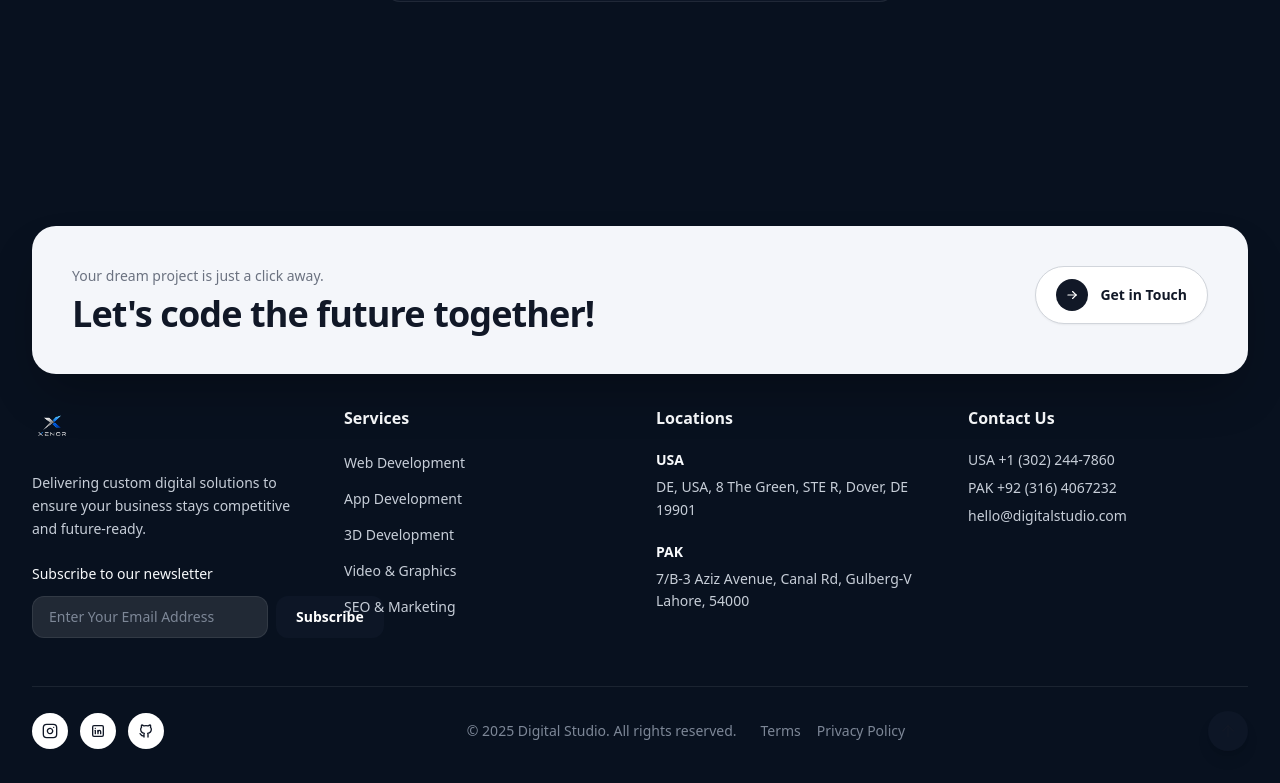
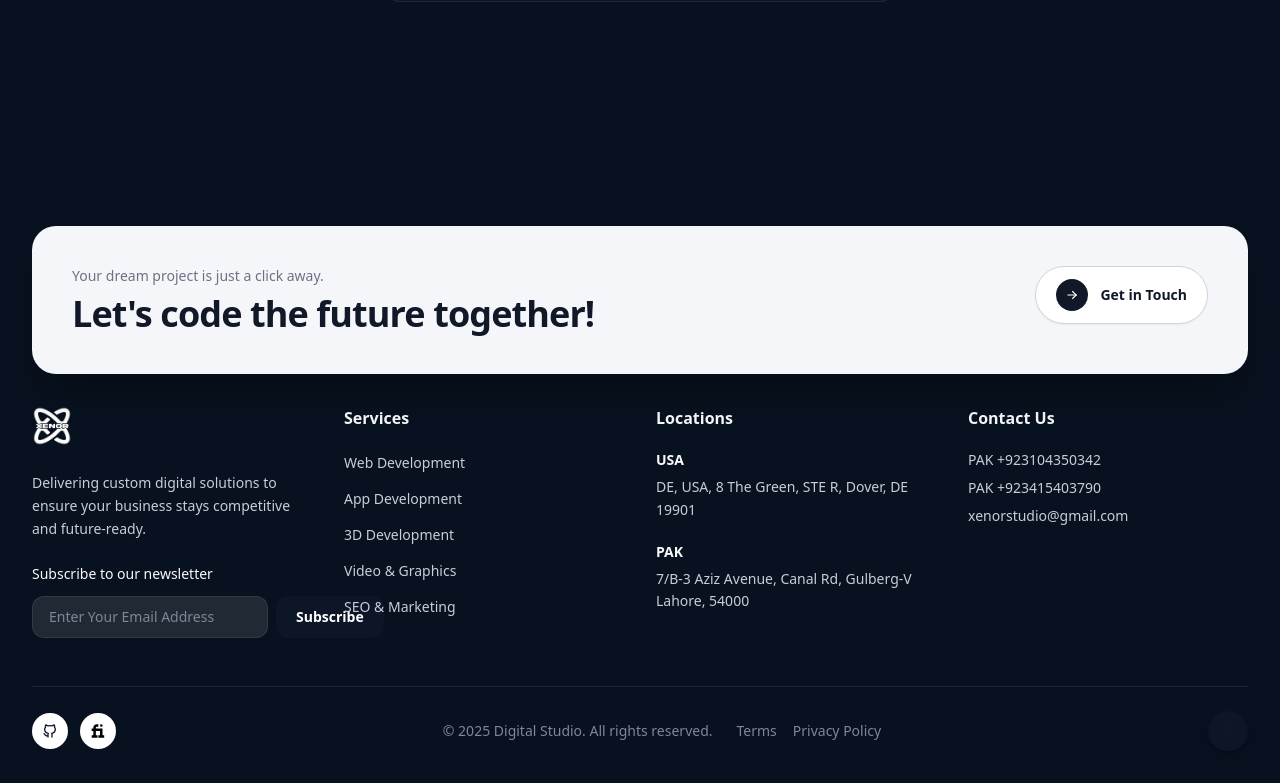
Before and after one commit to Arslan-chaudhry99/new-portfolio, a Next.js app: page /contact in a window 1280 px wide. Shown: the part 714-1497 px from the top of the page. Built offline with nearby package versions, Linux system fonts and the light colour scheme.

Commit message:
fix issue in the UI

```diff
--- a/app/components/Footer.tsx
+++ b/app/components/Footer.tsx
@@ -9,23 +9,19 @@ import {
 } from "../data/agency";
 
 const socialIcons = {
-  instagram: (
-    <svg xmlns="http://www.w3.org/2000/svg" width="16" height="16" viewBox="0 0 24 24" fill="none" stroke="currentColor" strokeWidth="2" strokeLinecap="round" strokeLinejoin="round">
-      <rect x="2" y="2" width="20" height="20" rx="5" />
-      <path d="M16 11.37A4 4 0 1 1 12.63 8 4 4 0 0 1 16 11.37z" />
-      <path d="M17.5 6.5h.01" />
-    </svg>
-  ),
-  linkedin: (
-    <svg xmlns="http://www.w3.org/2000/svg" width="16" height="16" viewBox="0 0 24 24" fill="none" stroke="currentColor" strokeWidth="2" strokeLinecap="round" strokeLinejoin="round">
-      <path d="M4 4m0 2a2 2 0 0 1 2-2h12a2 2 0 0 1 2 2v12a2 2 0 0 1-2 2h-12a2 2 0 0 1-2-2z" />
-      <path d="M8 11v5" /><path d="M8 8v.01" /><path d="M12 16v-5" /><path d="M16 16v-3a2 2 0 0 0-4 0" />
-    </svg>
-  ),
   github: (
     <svg xmlns="http://www.w3.org/2000/svg" width="16" height="16" viewBox="0 0 24 24" fill="none" stroke="currentColor" strokeWidth="2" strokeLinecap="round" strokeLinejoin="round">
       <path d="M9 19c-4.3 1.4-4.3-2.5-6-3m12 5v-3.5c0-1 .1-1.4-.5-2 2.8-.3 5.5-1.4 5.5-6a4.6 4.6 0 0 0-1.3-3.2 4.2 4.2 0 0 0-.1-3.2s-1.1-.3-3.5 1.3a12.3 12.3 0 0 0-6.2 0c-2.4-1.6-3.5-1.3-3.5-1.3a4.2 4.2 0 0 0-.1 3.2 4.6 4.6 0 0 0-1.3 3.2c0 4.6 2.7 5.7 5.5 6-.6.6-.6 1.2-.5 2v3.5" />
     </svg>
+  ),
+  fiverr: (
+    <Image
+      src="/assess/fiverr-svgrepo-com.svg"
+      alt=""
+      width={16}
+      height={16}
+      className="h-4 w-4"
+    />
   ),
 };
 
--- a/app/components/HeroBanner.tsx
+++ b/app/components/HeroBanner.tsx
@@ -4,7 +4,7 @@ import Link from "next/link";
 type SocialLink = {
   label: string;
   href: string;
-  icon: "instagram" | "twitter" | "facebook" | "youtube" | "linkedin" | "github";
+  icon: "instagram" | "twitter" | "facebook" | "youtube" | "linkedin" | "github" | "fiverr";
 };
 
 type HeroBannerProps = {
@@ -54,6 +54,11 @@ const socialIcons: Record<SocialLink["icon"], React.ReactNode> = {
   github: (
     <svg xmlns="http://www.w3.org/2000/svg" width="16" height="16" viewBox="0 0 24 24" fill="none" stroke="currentColor" strokeWidth="2" strokeLinecap="round" strokeLinejoin="round" aria-hidden="true">
       <path d="M9 19c-4.3 1.4-4.3-2.5-6-3m12 5v-3.5c0-1 .1-1.4-.5-2 2.8-.3 5.5-1.4 5.5-6a4.6 4.6 0 0 0-1.3-3.2 4.2 4.2 0 0 0-.1-3.2s-1.1-.3-3.5 1.3a12.3 12.3 0 0 0-6.2 0c-2.4-1.6-3.5-1.3-3.5-1.3a4.2 4.2 0 0 0-.1 3.2 4.6 4.6 0 0 0-1.3 3.2c0 4.6 2.7 5.7 5.5 6-.6.6-.6 1.2-.5 2v3.5" />
+    </svg>
+  ),
+  fiverr: (
+    <svg xmlns="http://www.w3.org/2000/svg" width="16" height="16" viewBox="0 0 24 24" fill="currentColor" aria-hidden="true">
+      <path d="M23.004 8.937a2.97 2.97 0 0 0-.103-.276l-2.257-5.026A3.002 3.002 0 0 0 18.003 2h-5.994a3 3 0 0 0-2.641 1.635l-2.257 5.026a2.97 2.97 0 0 0-.103.276 12.043 12.043 0 0 0-.668 2.712 12.043 12.043 0 0 0 .668 2.712c.02.095.05.185.103.276l2.257 5.026A3 3 0 0 0 12.009 22h5.994a3 3 0 0 0 2.641-1.635l2.257-5.026a2.97 2.97 0 0 0 .103-.276 12.043 12.043 0 0 0 .668-2.712 12.043 12.043 0 0 0-.668-2.712zM7.093 10.098l1.777 5.132c.032.07.06.142.06.219 0 .408-.328.732-.736.732-.271 0-.508-.147-.636-.367L7.11 15.27H5.18l.617 1.534a.736.736 0 0 1-.684 1.02.735.735 0 0 1-.684-1.02l.618-1.534H3.998a.736.736 0 0 1 0-1.472h1.731L5.11 13.298 3.314 8.166a.735.735 0 0 1 .684-1.02.735.735 0 0 1 .684 1.02l1.411 4.132zm8.008 0a.736.736 0 0 1 .736.736v5.132a.736.736 0 0 1-1.472 0v-5.132a.736.736 0 0 1 .736-.736zm3.728 0h2.208a.736.736 0 0 1 0 1.472h-1.472v1.472h1.472a.736.736 0 0 1 0 1.472h-1.472v2.208a.736.736 0 0 1-1.472 0v-5.124a.736.736 0 0 1 .736-.736z" />
     </svg>
   ),
 };
--- a/app/components/ReviewsSection.tsx
+++ b/app/components/ReviewsSection.tsx
@@ -179,7 +179,7 @@ export default function ReviewsSection({
   if (count === 0) return null;
 
   return (
-    <section className="container mx-auto px-8 2xl:px-32 mt-32">
+    <section className="container mx-auto px-8 2xl:px-32 ">
       <div className="flex flex-col sm:flex-row sm:items-end sm:justify-between gap-6">
         <div>
           <h2 className="text-3xl sm:text-4xl font-semibold tracking-tight text-foreground">
--- a/app/data/agency.ts
+++ b/app/data/agency.ts
@@ -13,7 +13,7 @@ export const homeHero = {
   subheading:
     "A full-service studio for web, mobile, and 3D — we turn ideas into scalable products that help businesses grow and stand out.",
   cta: { label: "Let's get in touch", href: "/contact" },
-  backgroundVideo: "/animated_logo.mp4",
+  heroImage: "/assess/glob_image.png",
 };
 
 export const clientLogos = {
@@ -139,19 +139,14 @@ export const servicesPage = {
     socialLabel: "Follow us:",
     socialLinks: [
       {
-        label: "LinkedIn",
-        href: "https://www.linkedin.com/in/arslan-jameel/",
-        icon: "linkedin" as const,
-      },
-      {
         label: "GitHub",
         href: "https://github.com/Arslan-chaudhry99/",
         icon: "github" as const,
       },
       {
-        label: "Instagram",
-        href: "https://instagram.com/",
-        icon: "instagram" as const,
+        label: "Fiverr",
+        href: "https://www.fiverr.com/s/2KYv87Q",
+        icon: "fiverr" as const,
       },
     ],
     clientBadge: {
@@ -289,9 +284,15 @@ export const servicesPage = {
           },
           {
             id: "ar-vr",
-            label: "AR / VR Experiences",
+            label: "3D Animation",
             content:
               "Immersive augmented and virtual reality experiences for training, product demos, and interactive storytelling that engage audiences in new ways.",
+          },
+          {
+            id: "ar-vr",
+            label: "3D rigging",
+            content:
+              "3D rigging is the process of creating a skeleton for a 3D model. It is used to create a skeleton for a 3D model. It is used to create a skeleton for a 3D model. It is used to create a skeleton for a 3D model. It is used to create a skeleton for a 3D model. It is used to create a skeleton for a 3D model.",
           },
           {
             id: "ai-integration",
@@ -456,24 +457,19 @@ export const footerContent = {
     },
   ],
   contact: {
-    phones: ["USA +1 (302) 244-7860", "PAK +92 (316) 4067232"],
-    email: "hello@digitalstudio.com",
+    phones: ["PAK +923104350342", "PAK +923415403790"],
+    email: "xenorstudio@gmail.com",
   },
   social: [
-    {
-      label: "Instagram",
-      href: "https://instagram.com/",
-      icon: "instagram" as const,
-    },
-    {
-      label: "LinkedIn",
-      href: "https://www.linkedin.com/in/arslan-jameel/",
-      icon: "linkedin" as const,
-    },
     {
       label: "GitHub",
       href: "https://github.com/Arslan-chaudhry99/",
       icon: "github" as const,
+    },
+    {
+      label: "Fiverr",
+      href: "https://www.fiverr.com/s/2KYv87Q",
+      icon: "fiverr" as const,
     },
   ],
   legal: {
--- a/app/page.tsx
+++ b/app/page.tsx
@@ -43,21 +43,10 @@ export default function Page() {
           {/* Hero */}
           <section className="relative h-[100dvh] min-h-[640px] max-h-[900px] overflow-hidden">
             <div className="pointer-events-none absolute inset-0 w-full">
-              <video
-                src={homeHero.backgroundVideo}
-                autoPlay
-                loop
-                muted
-                playsInline
-                preload="auto"
-                aria-hidden="true"
-                className="h-full w-full object-cover"
-              />
-              <div className="absolute inset-0 bg-gradient-to-r from-background/95 via-background/80 to-background/40" />
               <div className="absolute inset-0 bg-dots opacity-25" />
             </div>
 
-            <div className={`relative z-10 ${homeSectionClass} h-full flex flex-col justify-center pt-24 pb-6 sm:pb-8`}>
+            <div className={`relative z-10 ${homeSectionClass} h-full flex flex-col lg:flex-row items-center justify-center lg:justify-between gap-10 lg:gap-12 pt-24 pb-6 sm:pb-8`}>
               <div className="w-full max-w-xl">
               <h1 className="font-semibold tracking-tight text-foreground text-4xl leading-[1.2] sm:text-[2.5rem] md:text-5xl lg:leading-tight">
                 {homeHero.heading.split(" ").slice(0, 2).join(" ")}{" "}
@@ -98,42 +87,22 @@ export default function Page() {
               />
               </div>
               </div>
+
+              <div className="relative hidden lg:block w-full max-w-lg xl:max-w-xl shrink-0">
+                <Image
+                  src={homeHero.heroImage}
+                  alt=""
+                  width={1424}
+                  height={1104}
+                  priority
+                  sizes="576px"
+                  className="w-full h-auto object-contain"
+                />
+              </div>
             </div>
           </section>
 
-          {/* Marquee */}
-          <section className="relative overflow-hidden">
-            <div className="absolute inset-0 bg-dots fade-y" />
-            <div className="py-16 inline-flex min-w-full w-max relative">
-              {[0, 1].map((row) => (
-                <div
-                  key={row}
-                  className={`min-w-full justify-around flex-shrink-0 ${
-                    row === 0 ? "animate-large-marquee" : "absolute top-16 inset-x-0 animate-large-marquee2"
-                  }`}
-                  style={{ display: "inline-flex" }}
-                >
-                  {marqueeImages.map((item, i) => (
-                    <div key={i} className="flex-shrink-0 px-6">
-                      <div className="relative group hover:scale-110 transition duration-300 rounded-xl shadow-lg shadow-background/50 hover:shadow-xl overflow-hidden -rotate-2 hover:-rotate-1">
-                        <div className="scale-110 h-80 aspect-[8/10] group-hover:scale-100 transition-transform duration-300">
-                          <Image
-                            alt=""
-                            role="presentation"
-                            aria-hidden="true"
-                            src={item}
-                            className="max-w-full h-full object-cover object-left"
-                          />
-                          <div className="absolute inset-0 bg-noise opacity-20 pointer-events-none" aria-hidden="true" />
-                        </div>
-                        <div className="absolute inset-0 shadow-[0_1.5px_0_inset_rgba(255,255,255,0.3)] rounded-xl z-10 pointer-events-none" aria-hidden="true" />
-                      </div>
-                    </div>
-                  ))}
-                </div>
-              ))}
-            </div>
-          </section>
+
 
           {/* Services */}
           <section id="services" className={`${homeSectionClass} mt-32`}>
--- a/app/projects/data.ts
+++ b/app/projects/data.ts
@@ -50,7 +50,7 @@ export const projectData: ProjectYearGroup[] = [
         title: "Character Rigging & Animation",
         description:
           "A fully rigged 3D character built for smooth, production-ready animation. I set up a complete skeleton with weighted joints, inverse kinematics, and custom controllers so the model can be posed and animated naturally. The rig is optimized for game engines and real-time playback, giving animators clean deformations and an intuitive control layout for facial and body movement.",
-        tags: ["Blender", "3D Rigging", "Character Animation", "Rigify"],
+        tags: ["Blender", "Maya", "3D Rigging", "Character Animation", "Rigify"],
         date: "",
         preview: "",
         github: "",
@@ -62,7 +62,7 @@ export const projectData: ProjectYearGroup[] = [
         title: "3D Character Animation",
         description:
           "A hand-crafted 3D character animation focused on natural motion, weight, and timing. Working from a rigged model, I animated the full performance keyframe by keyframe — refining poses, arcs, and follow-through to bring the character to life. The result is a smooth, expressive sequence suitable for films, games, and product storytelling.",
-        tags: ["Blender", "3D Animation", "Keyframe Animation", "Rendering"],
+        tags: ["Blender", "Maya", "3D Animation", "Keyframe Animation", "Rendering"],
         date: "",
         preview: "",
         github: "",
@@ -74,7 +74,7 @@ export const projectData: ProjectYearGroup[] = [
         title: "3D Product Visualization",
         description:
           "Photorealistic 3D product visualization created for marketing and e-commerce. I modeled, textured, lit, and animated the product to showcase it from every angle with clean studio lighting and smooth camera motion. These render-ready animations are perfect for ads, landing pages, and social media where a real product shoot isn't practical.",
-        tags: ["Blender", "Product Visualization", "3D Animation", "Rendering"],
+        tags: ["Blender", "Maya", "Product Visualization", "3D Animation", "Rendering"],
         date: "",
         preview: "",
         github: "",
@@ -91,7 +91,7 @@ export const projectData: ProjectYearGroup[] = [
         title: "Cyberpunk Character Renders",
         description:
           "A stylized cyberpunk character created and rendered in 3D, featuring a half-exposed cybernetic face with detailed wiring, neon accents, and a glossy techwear outfit. I handled modeling, texturing, materials, lighting, and final rendering to achieve a moody, high-contrast look across multiple hero shots and angles.",
-        tags: ["Blender", "3D Modeling", "Texturing", "Lighting", "Rendering"],
+        tags: ["Blender", "Maya", "3D Modeling", "Texturing", "Lighting", "Rendering"],
         date: "",
         preview: "",
         github: "",
@@ -106,7 +106,7 @@ export const projectData: ProjectYearGroup[] = [
         title: "Character Production Pipeline",
         description:
           "A behind-the-scenes look at my full character creation workflow — from concept to final render. It walks through the process boards (sketch, grey structure, texturing, final render), the detailed concept sheet with material and color callouts, complete UV mapping layouts for body, clothes, hair, and accessories, and the high-poly sculpt. Together these show how a character goes from a rough idea to a game-ready 3D asset.",
-        tags: ["Concept Art", "Sculpting", "UV Mapping", "Blender", "ZBrush"],
+        tags: ["Concept Art", "Sculpting", "UV Mapping", "Blender", "Maya", "ZBrush"],
         date: "",
         preview: "",
         github: "",
```
Also changed, not shown: public/assess/fiverr-svgrepo-com.svg (added), public/assess/logo.png.
